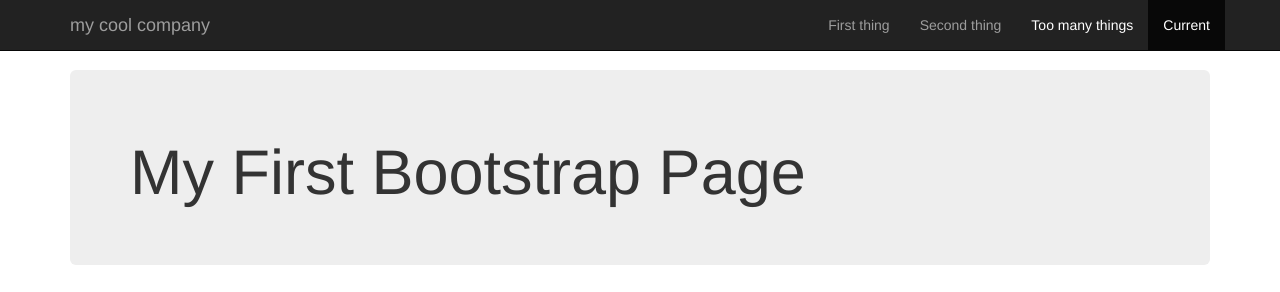
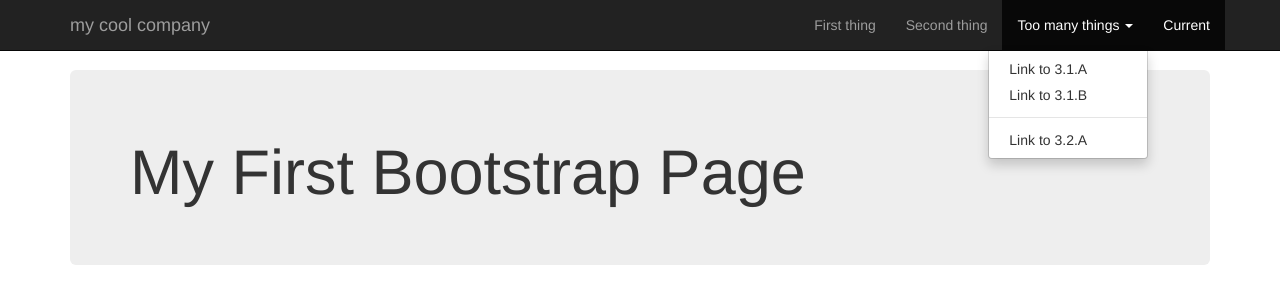
Before and after one commit to jucc/sandbox-web-frontend, a website: page bootstrap.html in a window 1280 px wide. Both pictures are taken after a click on the link "Too many things". Shown: the top 292 px of the page. Drawn offline with nearby package versions, Linux system fonts and the light colour scheme.

Commit message:
dropdown menu

```diff
--- a/bootstrap.html
+++ b/bootstrap.html
@@ -35,7 +35,15 @@
           <ul class="nav  navbar-nav navbar-right">
             <li> <a href="#">First thing</a></li>
             <li> <a href="#">Second thing</a></li>
-            <li> <a href="#">Too many things</a></li>
+            <li class="dropdown">
+              <a data-toggle="dropdown" data-target="#">Too many things <b class="caret"></b></a><!--data-target instead of href keeps links intact -->
+              <ul class="dropdown-menu">
+                <li><a href="#">Link to 3.1.A</a></li>
+                <li><a href="#">Link to 3.1.B</a></li>
+                <li class="divider">
+                <li><a href="#">Link to 3.2.A</a></li>
+              </ul>
+            </li>
             <li class="active"> <a href="#">Current</a></li>
           </ul>
         </div>
```
